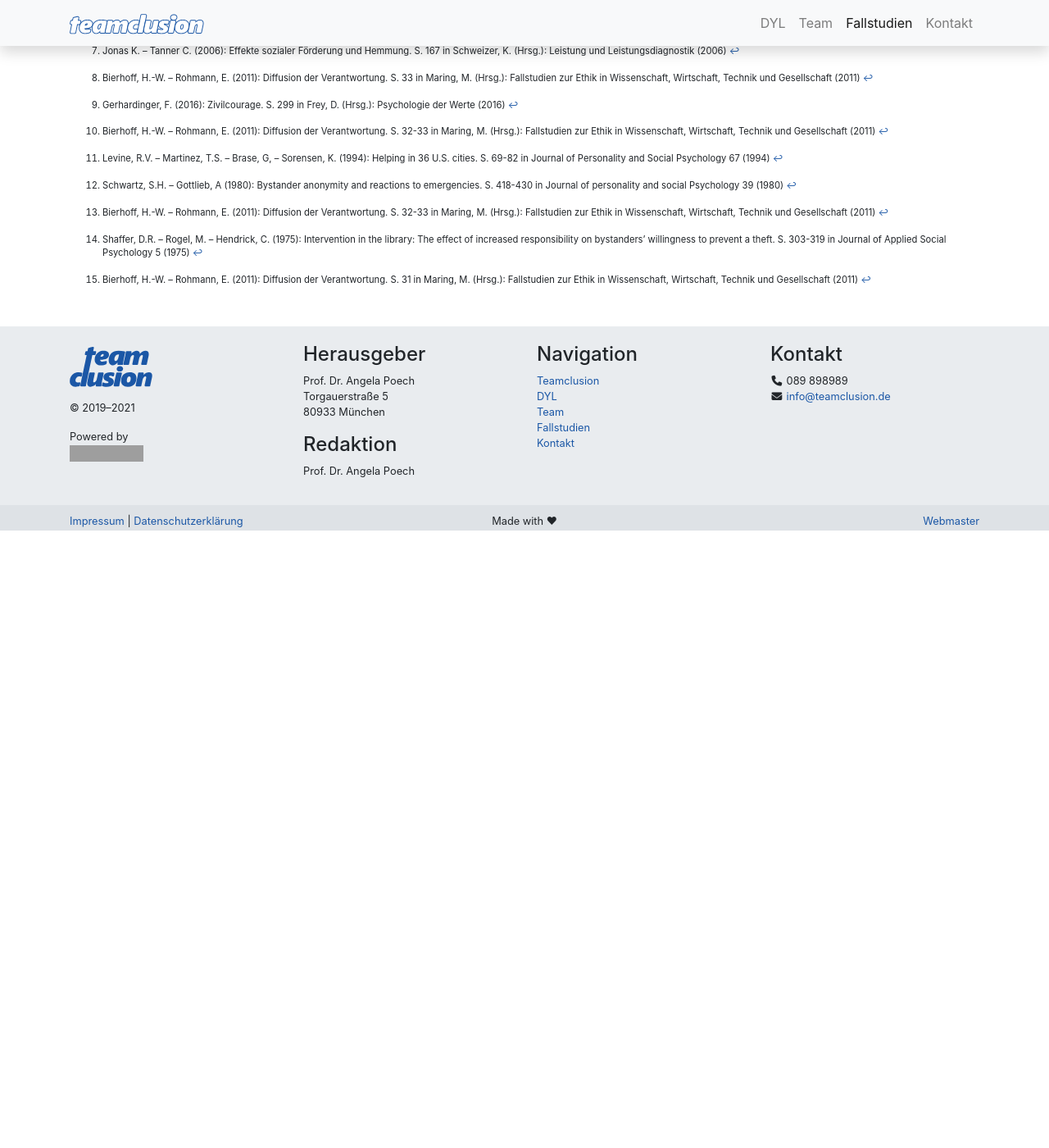
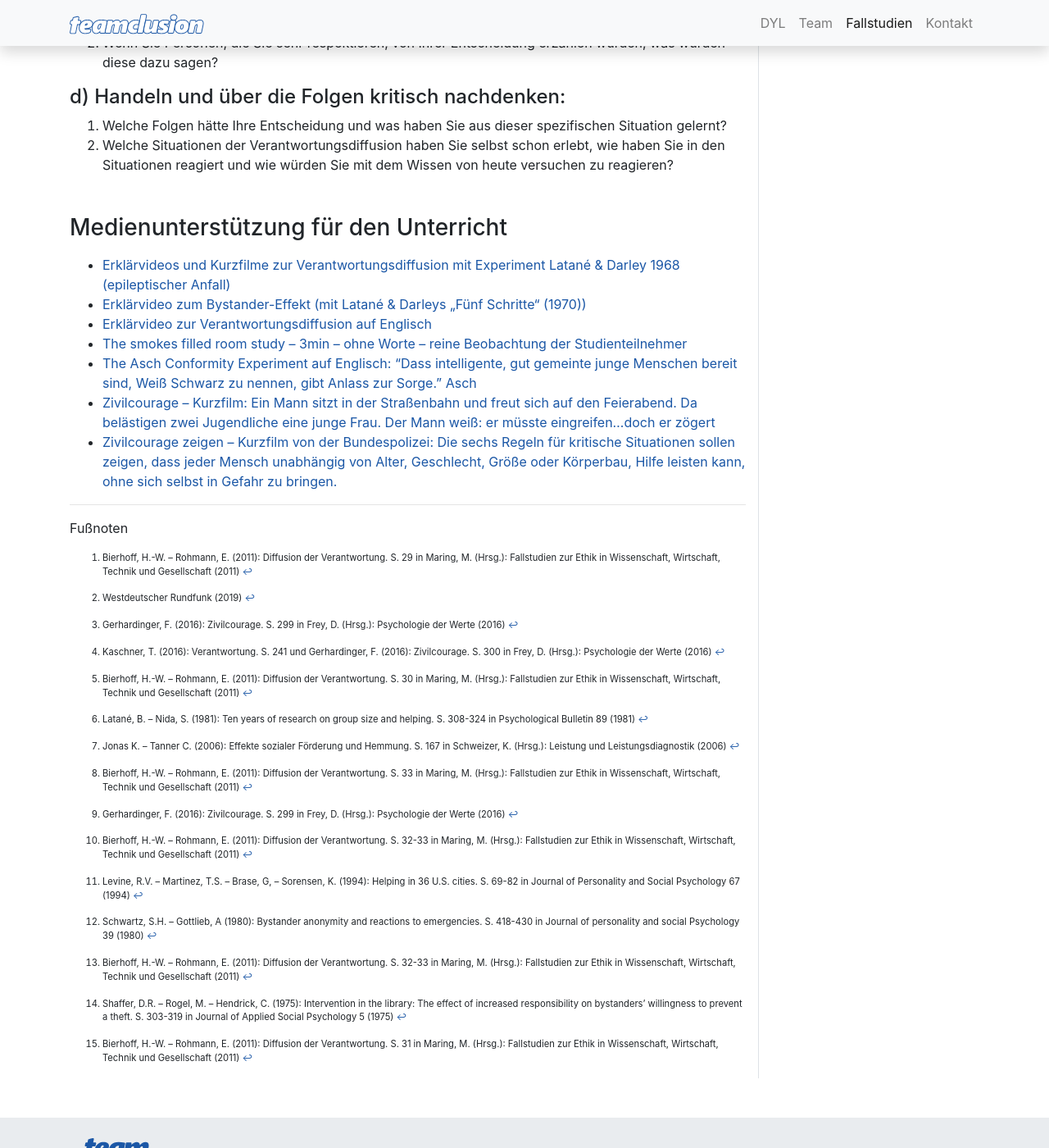
Before and after one commit to teamclusion/website, a Jekyll site: the page built from _fallstudien/dilemma-fallstudie_promenade.md, in a window 1280 px wide and 1400 px high, scrolled down 5033 px. Shown: the whole window at 82% size. Built offline with Jekyll 4.4.1, drawn with Linux system fonts in a browser that asks for light colours; nearby versions of some CDN libraries; before the commit the page ends 5680 px from its top, so only the background shows below that; some of the changed text lies outside the part shown; grey boxes are pictures that could not be loaded.

Commit message:
Fallstudien weiter entwickelt

```diff
--- a/_fallstudien/dilemma-fallstudie_promenade.md
+++ b/_fallstudien/dilemma-fallstudie_promenade.md
@@ -1,9 +1,12 @@
 ---
 short_name: dilemma-fallstudie_promenade
 date: 2021-03-22
+nummer: 1
 title: Spaziergang an der Promenade
 subtitle: Ein ethisches Dilemma – was denken Sie?
 img: https://images.pexels.com/photos/384553/pexels-photo-384553.jpeg?auto=compress&cs=tinysrgb&h=750&w=1260
+download_erklaerung: 20210406_dilemma-fallstudie_promenade-unterrichtsmaterialien.pdf
+download_text-fragen: 20210322_dilemma-fallstudie_promenade_text-und-fragen.pdf
 author:
   - Tina Nalbantoglu
   - Angela Poech
@@ -27,9 +30,6 @@
 In dem Moment stolpert sie über die Füße eines Obdachlosen, der reglos am Boden liegt. Vor lauter Euphorie hatte Katharina nur, wenn auch müde, Augen für die von Palmen gesäumte, beeindruckende Flaniermeile Nizzas mit ihren vielen Menschen. Dabei hatte sie nicht auf den Weg geachtet. Nun steht sie vor diesem bewegungslosen Körper.
 
 Eigentlich möchte sie so schnell wie möglich ins Bett in ihrem neuen zu Hause. Katharina wägt ab. Es sind genügend Menschen auf der Promenade, die sich um den Obdachlosen kümmern könnten. Die können sicher auch besser französisch sprechen als sie. Von denen ist wiederum keiner direkt über ihn gestolpert. Vielleicht nehmen die anderen Passanten ihn gar nicht wahr, überlegt Katharina. Sie ist verunsichert. Am liebsten würde sie weitergehen.
-
-
-<iframe src="https://docs.google.com/forms/d/e/1FAIpQLSdE_8QrPfA6D79ywaX3C5t0hfQRtt680aK6-yrwKptbd0Zdqg/viewform?embedded=true" width="640" height="745" frameborder="0" marginheight="0" marginwidth="0">Wird geladen…</iframe>
 
 
 ### Wie würden Sie an Katharinas Stelle handeln?
@@ -144,5 +144,17 @@
 1. Welche Folgen hätte Ihre Entscheidung und was haben Sie aus dieser spezifischen Situation gelernt?
 2. Welche Situationen der Verantwortungsdiffusion haben Sie selbst schon erlebt, wie haben Sie in den Situationen reagiert und wie würden Sie mit dem Wissen von heute versuchen zu reagieren?
 
+
+### Medienunterstützung für den Unterricht
+
+* [Erklärvideos und Kurzfilme zur Verantwortungsdiffusion mit Experiment Latané & Darley 1968 (epileptischer Anfall)](https://www.youtube.com/watch?v=eaOy_JbNSb4)
+* [Erklärvideo zum Bystander-Effekt (mit Latané & Darleys „Fünf Schritte“ (1970))](https://www.youtube.com/watch?v=ekS0OUWpjd0)
+* [Erklärvideo zur Verantwortungsdiffusion auf Englisch](https://www.youtube.com/watch?v=OSsPfbup0ac)
+* [The smokes filled room study – 3min – ohne Worte – reine Beobachtung der Studienteilnehmer](https://www.youtube.com/watch?v=KE5YwN4NW5o)
+* [The Asch Conformity Experiment auf Englisch: "Dass intelligente, gut gemeinte junge Menschen bereit sind, Weiß Schwarz zu nennen, gibt Anlass zur Sorge." Asch](https://www.youtube.com/watch?v=TYIh4MkcfJA)
+* [Zivilcourage – Kurzfilm: Ein Mann sitzt in der Straßenbahn und freut sich auf den Feierabend. Da belästigen zwei Jugendliche eine junge Frau. Der Mann weiß: er müsste eingreifen...doch er zögert](https://www.youtube.com/watch?v=cbnfqmWkiu8)
+* [Zivilcourage zeigen – Kurzfilm von der Bundespolizei: Die sechs Regeln für kritische Situationen sollen zeigen, dass jeder Mensch unabhängig von Alter, Geschlecht, Größe oder Körperbau, Hilfe leisten kann, ohne sich selbst in Gefahr zu bringen.](https://www.youtube.com/watch?v=vW2fAttjKYM)
+
+
 ---
 Fußnoten
--- a/_layouts/fallstudien.html
+++ b/_layouts/fallstudien.html
@@ -4,14 +4,43 @@
 
 <article class="post container mb-5">
 
-  <header class="post-header text-white" style="min-height:200px; background-image: linear-gradient(0deg, rgba(0,0,0,1) 0%, rgba(0,0,0,0.5) 30%, rgba(0,0,0,0) 50%, rgba(0,0,0,0) 100%), url('{{ page.img }}'); background-repeat: no-repeat; background-size: cover; background-position: center center; position: relative; margin-top:-25px;">
+  <header class="post-header text-white" style="min-height:300px; background-image: linear-gradient(0deg, rgba(0,0,0,1) 0%, rgba(0,0,0,0.5) 30%, rgba(0,0,0,0) 50%, rgba(0,0,0,0) 100%), url('{{ page.img }}'); background-repeat: no-repeat; background-size: cover; background-position: center center; position: relative; margin-top:-25px;">
     <p class="lead p-2" style="top:0; position: absolute">Fallstudie</p>
     <h1 class="post-title p-2" style="bottom:0px; position: absolute">{{ page.title | escape }}</h1>
   </header>
+  <h2 class="my-3">{{ page.subtitle }}</h2>
 
-  <div class="post-content mt-3">
-    <h2 class="">{{ page.subtitle }}</h2>
-    {{ content }}
+  <style media="screen">
+    h3 {
+      margin-top: 3rem;
+      margin-bottom: 1rem;
+    }
+    h4 {
+      margin-top: 1rem;
+      margin-bottom: .5rem;
+    }
+  </style>
+
+  <div class="row mt-5">
+    <div class="col-m d-8 col-lg-9 post-content">
+      {{ content }}
+    </div>
+    <div class="col-m d-4 col-lg-3 border-left position-top">
+      <h3>Downloads</h3>
+
+      {% if page.download_text-fragen != nil %}
+      <p>
+        <a href="{{ site.url }}/assets/fallstudien/{{ page.download_text-fragen }}">Text und Fragen</a>
+      </p>
+      {% endif %}
+
+      {% if page.download_erklaerung != nil %}
+      <p>
+        <a href="{{ site.url }}/assets/fallstudien/{{ page.download_erklaerung }}">Erklärungen</a>
+      </p>
+      {% endif %}
+
+    </div>
   </div>
 
 </article>
```
Also changed, not shown: _fallstudien/blechschaden-fallstudie.md (added, +141 -0 lines), _fallstudien/lorem.md (deleted, +0 -12 lines), _fallstudien/test.md (deleted, +0 -7 lines), _fallstudien/test2.md (deleted, +0 -8 lines), zoom.js (added, +40 -0 lines), 14 other files.
